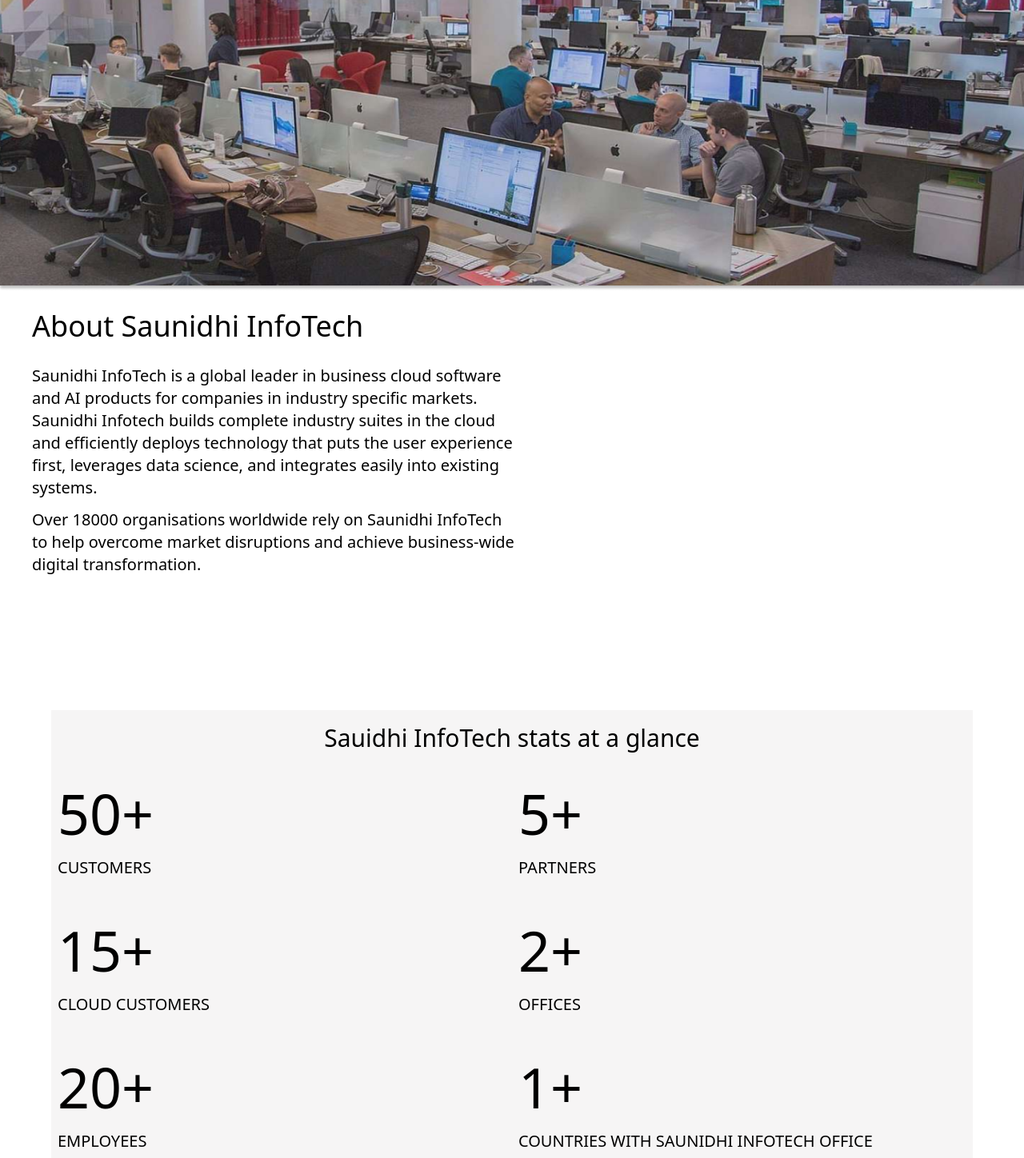
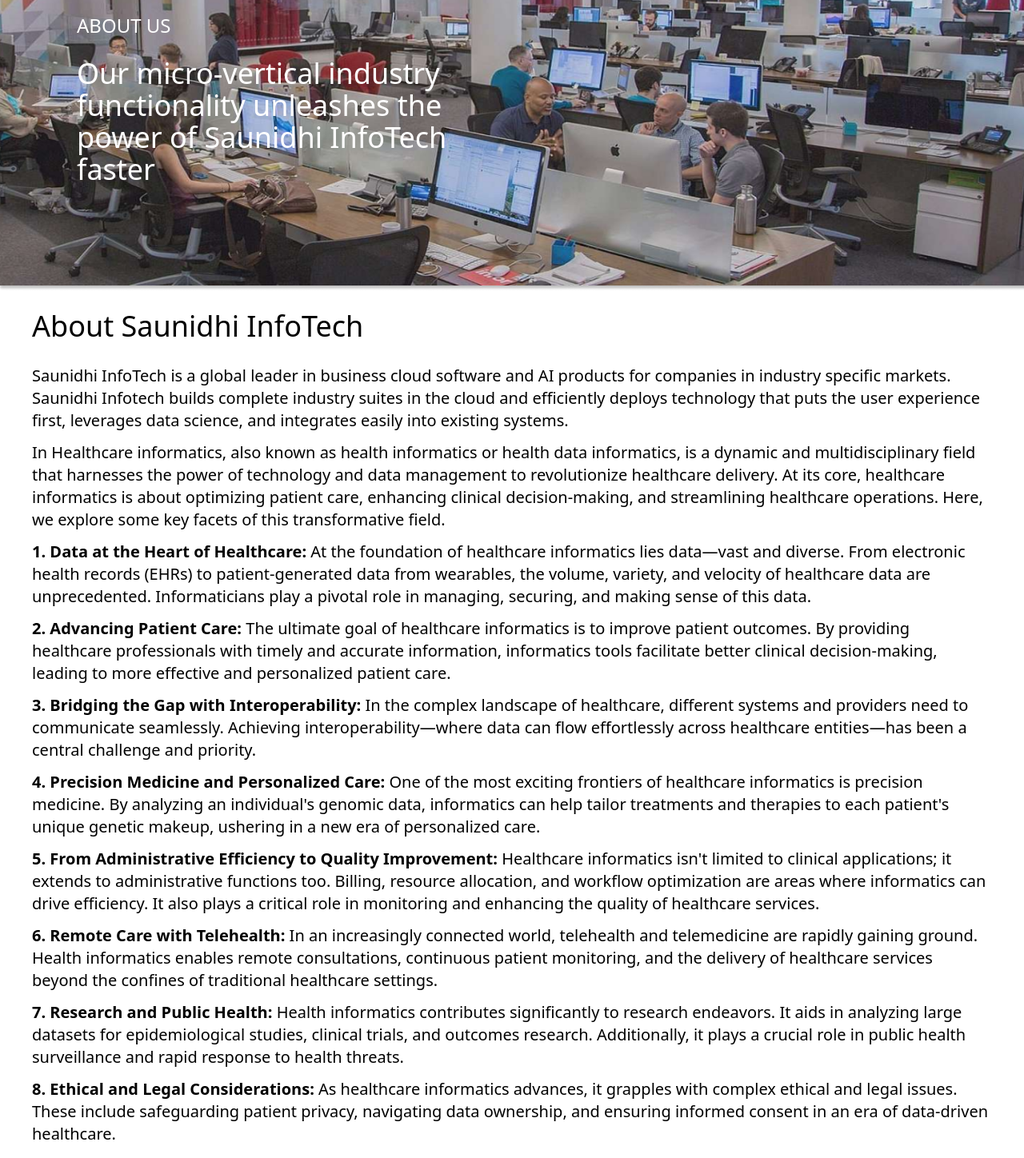
Before and after one commit to saunidhi/saunidhi_infotech, a React (Create React App) app: page /about in a window 1280 px wide. Shown: the part 140-1588 px from the top of the page at 80% size. Built offline with nearby package versions, Linux system fonts and the light colour scheme; no server answers.

Commit message:
About us page text change

```diff
--- a/src/Components/Pages/AboutUs/AboutInfo.jsx
+++ b/src/Components/Pages/AboutUs/AboutInfo.jsx
@@ -5,12 +5,44 @@
 
     return (
         <>
-            <div className=' p-2 flex flex-col gap-3 sm:w-[625px] md:mx-8 '>
+            <div className=' p-2 flex flex-col gap-3 md:mx-8 '>
                 <span className='text-2xl sm:text-3xl md:text-4xl py-4'>About Saunidhi InfoTech</span>
 
                 <p className='md:text-xl'>Saunidhi InfoTech is a global leader in business cloud software and AI products for companies in industry specific markets. Saunidhi Infotech builds complete industry suites in the cloud and efficiently deploys technology that puts the user experience first, leverages data science, and integrates easily into existing systems.</p>
 
-                <p className='md:text-xl'>Over 18000 organisations worldwide rely on Saunidhi InfoTech to help overcome market disruptions and achieve business-wide digital transformation.</p>
+                <p className='md:text-xl'>In Healthcare informatics, also known as health informatics or health data informatics, is a dynamic and multidisciplinary field that harnesses the power of technology and data management to revolutionize healthcare delivery. At its core, healthcare informatics is about optimizing patient care, enhancing clinical decision-making, and streamlining healthcare operations. Here, we explore some key facets of this transformative field.</p>
+
+                <p className='md:text-xl'>
+                    <span className='font-bold'>1. Data at the Heart of Healthcare:</span> At the foundation of healthcare informatics lies data—vast and diverse. From electronic health records (EHRs) to patient-generated data from wearables, the volume, variety, and velocity of healthcare data are unprecedented. Informaticians play a pivotal role in managing, securing, and making sense of this data.</p>
+
+                <p className='md:text-xl'>
+                    <span className='font-bold'>2. Advancing Patient Care:</span> The ultimate goal of healthcare informatics is to improve patient outcomes. By providing healthcare professionals with timely and accurate information, informatics tools facilitate better clinical decision-making, leading to more effective and personalized patient care.</p>
+
+                <p className='md:text-xl'>
+                    <span className='font-bold'>3. Bridging the Gap with Interoperability:</span> In the complex landscape of healthcare, different systems and providers need to communicate seamlessly. Achieving interoperability—where data can flow effortlessly across healthcare entities—has been a central challenge and priority.</p>
+
+                <p className='md:text-xl'>
+                    <span className='font-bold'>4. Precision Medicine and Personalized Care:</span> One of the most exciting frontiers of healthcare informatics is precision medicine. By analyzing an individual's genomic data, informatics can help tailor treatments and therapies to each patient's unique genetic makeup, ushering in a new era of personalized care.</p>
+
+                <p className='md:text-xl'>
+                    <span className='font-bold'>5. From Administrative Efficiency to Quality Improvement:</span> Healthcare informatics isn't limited to clinical applications; it extends to administrative functions too. Billing, resource allocation, and workflow optimization are areas where informatics can drive efficiency. It also plays a critical role in monitoring and enhancing the quality of healthcare services.</p>
+
+                <p className='md:text-xl'>
+                    <span className='font-bold'>6. Remote Care with Telehealth:</span> In an increasingly connected world, telehealth and telemedicine are rapidly gaining ground. Health informatics enables remote consultations, continuous patient monitoring, and the delivery of healthcare services beyond the confines of traditional healthcare settings.</p>
+
+                <p className='md:text-xl'>
+                    <span className='font-bold'>7. Research and Public Health:</span> Health informatics contributes significantly to research endeavors. It aids in analyzing large datasets for epidemiological studies, clinical trials, and outcomes research. Additionally, it plays a crucial role in public health surveillance and rapid response to health threats.</p>
+
+                <p className='md:text-xl'>
+                    <span className='font-bold'>8. Ethical and Legal Considerations:</span> As healthcare informatics advances, it grapples with complex ethical and legal issues. These include safeguarding patient privacy, navigating data ownership, and ensuring informed consent in an era of data-driven healthcare.</p>
+
+                <p className='md:text-xl'>
+                    <span className='font-bold'>9. The Ongoing Evolution:</span> The field of healthcare informatics is ever-evolving. Professionals in this field must stay abreast of technological advancements and regulatory changes to continue to harness the potential of data and technology for the betterment of healthcare.</p>
+
+                <p className='md:text-xl'>
+                    <span className='font-bold'>10. Patient-Centric Paradigm:</span> Perhaps the most transformative aspect of healthcare informatics is its role in shifting the healthcare paradigm towards patient-centered care. Patients are becoming active participants in their health, with access to their medical records and a say in their treatment decisions.</p>
+
+                <p className='md:text-xl my-5 md:w-[650px]'>Over 60  organisations worldwide rely on Saunidhi InfoTech to help overcome market disruptions and achieve business-wide digital transformation.</p>
 
             </div>
 
--- a/src/Components/Pages/AboutUs/AboutUs.jsx
+++ b/src/Components/Pages/AboutUs/AboutUs.jsx
@@ -1,18 +1,13 @@
 import React from 'react'
 import AboutUsBgImg from './AboutUsBgImg.png';
 import AboutInfo from './AboutInfo';
-import { Context } from '../../Utils/Context'
-import { useContext } from 'react'
 import { useEffect } from 'react';
 import NavBar from '../../NavBar/NavBar';
 
 
 function AboutUs() {
-  const { About, AboutPageData } = useContext(Context);
-  const BaseApi = About?.data[0]?.attributes;
 
   useEffect(() => {
-    AboutPageData();
     document.title = 'Saunidhi InfoTech About us';
   }, []);
 
@@ -28,8 +23,8 @@
         <div style={{ backgroundImage: `url(${AboutUsBgImg})`, backgroundRepeat: 'no-repeat', backgroundSize: '101% 100%' }}>
 
           <div className=' h-[60vh] flex flex-col justify-center px-4 gap-6 md:mx-20 '>
-            <div className="text-xl md:text-2xl text-white uppercase">{BaseApi?.Heading_1}</div>
-            <div className='text-3xl sm:w-[554px] md:text-4xl text-white '>{BaseApi?.Heading_2}</div>
+            <div className="text-xl md:text-2xl text-white uppercase">About us</div>
+            <div className='text-3xl sm:w-[554px] md:text-4xl text-white '>Our micro-vertical industry functionality unleashes the power of Saunidhi InfoTech faster</div>
           </div>
         </div>
       </div>
```
